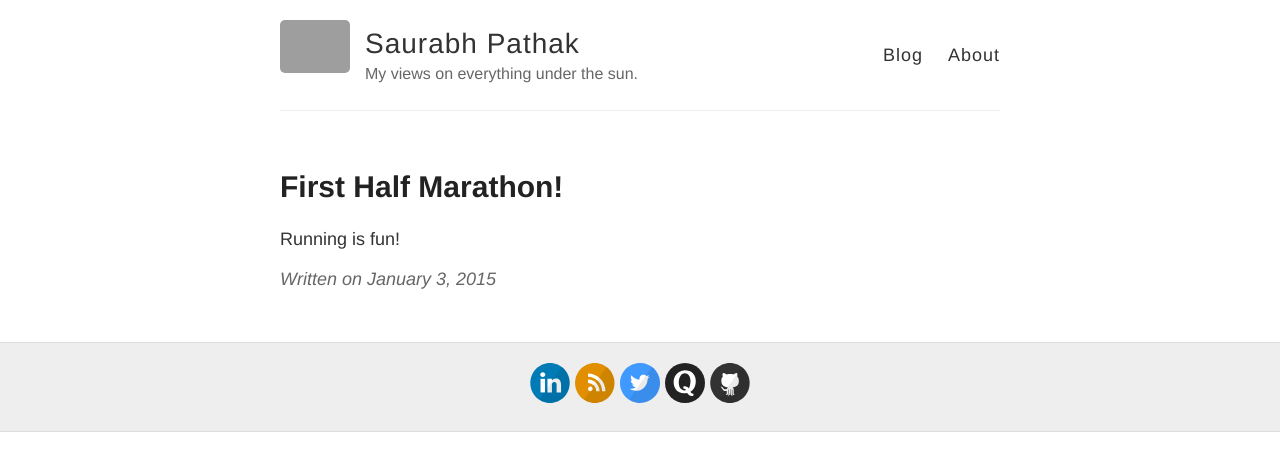
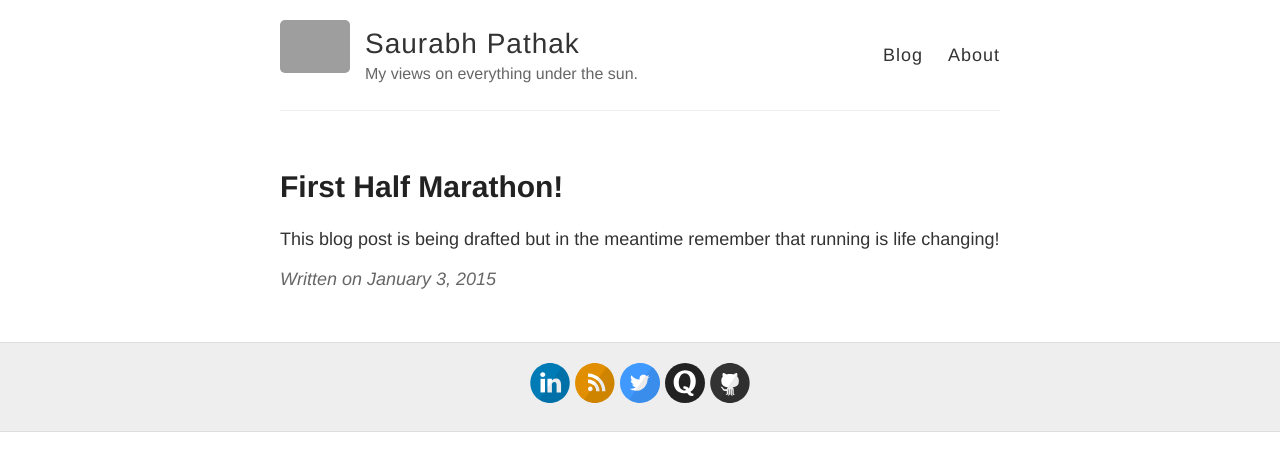
Before and after one commit to pathaks/pathaks.github.io, a Jekyll site: the page built from _posts/2015-1-3-First-Half-Marathon.md, in a window 1280 px wide. Shown: the top 471 px of the page. Built offline with Jekyll 4.4.1, drawn with Linux system fonts in a browser that asks for light colours; grey boxes are pictures that could not be loaded.

Commit message:
indicated that blog post in under draft status

```diff
--- a/_posts/2015-1-3-First-Half-Marathon.md
+++ b/_posts/2015-1-3-First-Half-Marathon.md
@@ -3,4 +3,4 @@ layout: post
 title: First Half Marathon!
 ---
 
-Running is fun!
+This blog post is being drafted but in the meantime remember that running is life changing!
```
